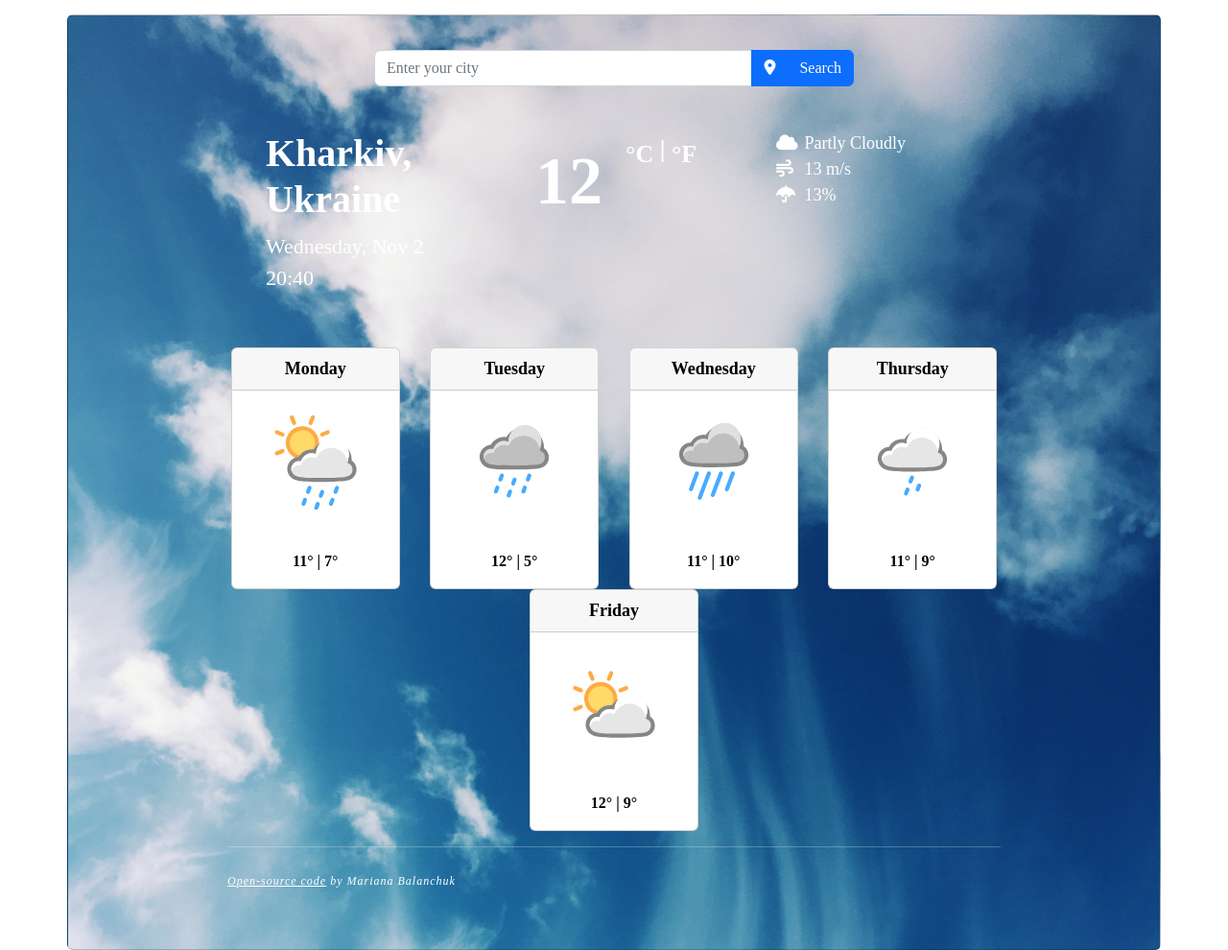
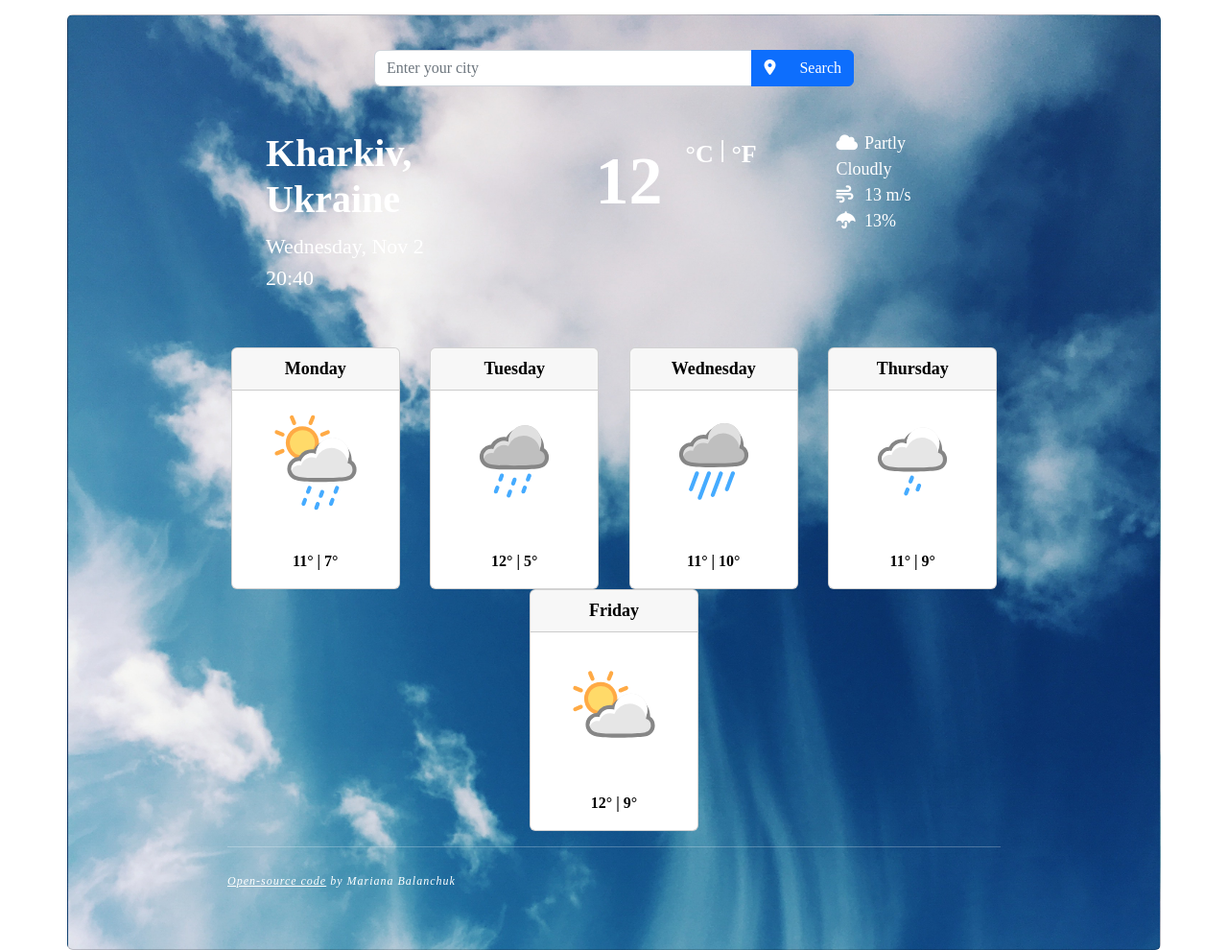
Before and after one commit to marianabalanchuk/weather-app, a plain HTML site: page index.html in a window 1280 px wide. Shown: the whole page at 96% size. Drawn offline with nearby package versions, Linux system fonts and the light colour scheme; a web font is replaced by a local one.

Commit message:
Update index.html

```diff
--- a/index.html
+++ b/index.html
@@ -34,7 +34,7 @@
 
             <div class="current-block">
                 <div class="row">
-                    <div class="col-sm-4">
+                    <div class="col-sm-5">
                         <h1 class="city" id="city">Kharkiv, Ukraine</h1>
                         <p class="date-time">
                             <span id="date"> Sunday, Oct 17</span>
@@ -52,7 +52,7 @@
                     </div>
 
 
-                    <div class="col-sm-4">
+                    <div class="col-sm-3">
                         <ol class="current-weather">
                             <li class="conditions">
                                 <i class="fa-solid fa-cloud list-icon"></i>
```
